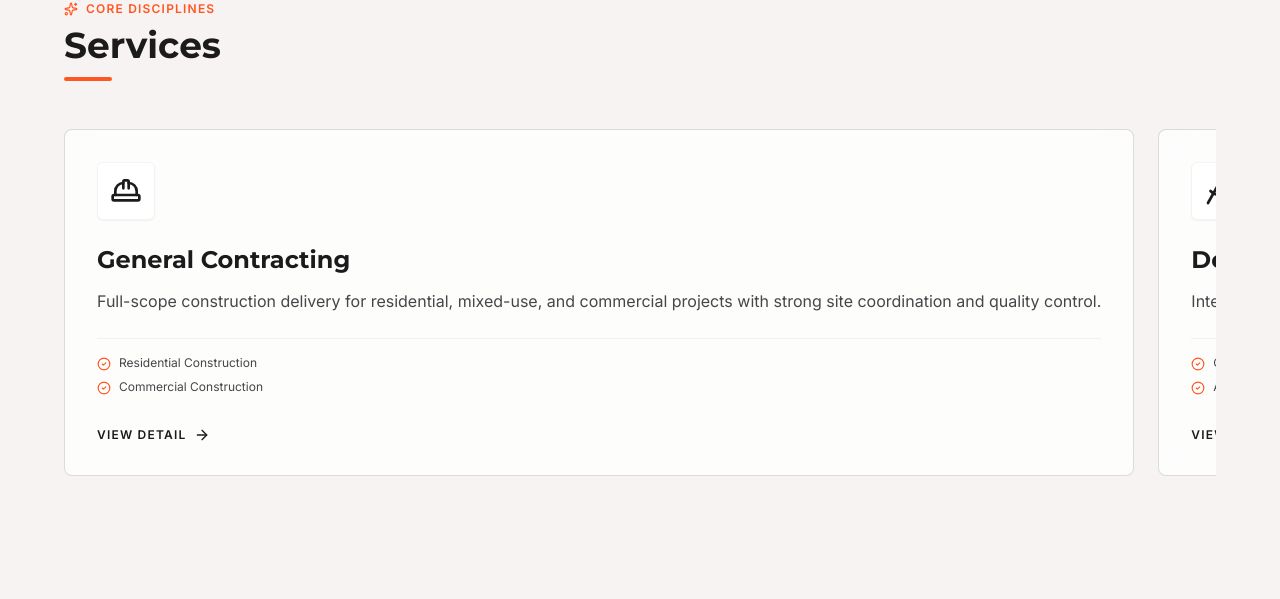
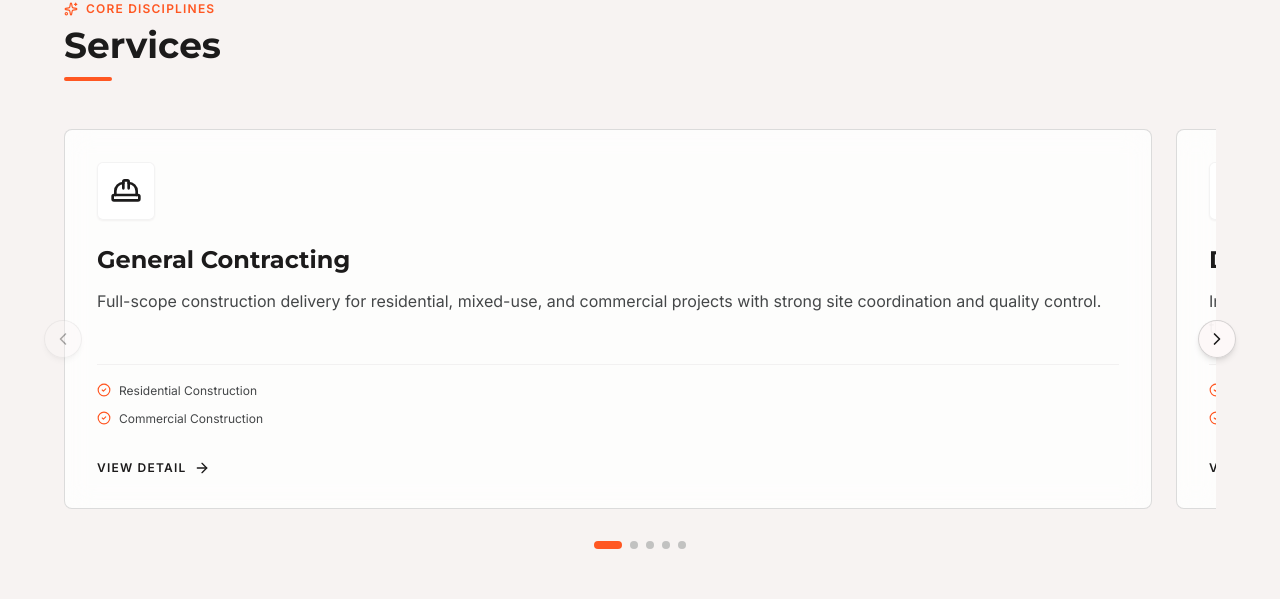
Before and after one commit to danishsaeed05/construktiq, a React (Vite) app: page / in a window 1280 px wide. Shown: the part 1894-2493 px from the top of the page. Built offline with nearby package versions, Linux system fonts and the light colour scheme.

Commit message:
Fix Services width section

```diff
--- a/src/components/CapabilitiesSection.tsx
+++ b/src/components/CapabilitiesSection.tsx
@@ -1,7 +1,7 @@
-import React, { useState } from 'react';
+import React, { useEffect, useRef, useState } from 'react';
 import { SERVICES } from '../data/mockData';
 import { ServiceCapability } from '../types';
-import { Building2, Home, HardHat, DraftingCompass, Map, Warehouse, ArrowRight, CheckCircle2, Sparkles, X } from 'lucide-react';
+import { Building2, Home, HardHat, DraftingCompass, Map, Warehouse, ArrowRight, CheckCircle2, ChevronLeft, ChevronRight, Sparkles, X } from 'lucide-react';
 
 interface CapabilitiesSectionProps {
   onSelectService?: (service: ServiceCapability) => void;
@@ -13,6 +13,39 @@ export const CapabilitiesSection: React.FC<CapabilitiesSectionProps> = ({
   onRequestQuoteForCategory
 }) => {
   const [selectedModalService, setSelectedModalService] = useState<ServiceCapability | null>(null);
+  const [activeServiceIndex, setActiveServiceIndex] = useState(0);
+  const servicesScrollerRef = useRef<HTMLDivElement>(null);
+
+  useEffect(() => {
+    const scroller = servicesScrollerRef.current;
+    if (!scroller) return;
+
+    const handleScroll = () => {
+      const firstCard = scroller.firstElementChild as HTMLElement | null;
+      if (!firstCard) return;
+
+      const cardStep = firstCard.offsetWidth + 24;
+      const nextIndex = Math.round(scroller.scrollLeft / cardStep);
+      setActiveServiceIndex(Math.min(Math.max(nextIndex, 0), SERVICES.length - 1));
+    };
+
+    scroller.addEventListener('scroll', handleScroll, { passive: true });
+    return () => scroller.removeEventListener('scroll', handleScroll);
+  }, []);
+
+  const scrollToService = (index: number) => {
+    const scroller = servicesScrollerRef.current;
+    const card = scroller?.children[index] as HTMLElement | undefined;
+    if (!scroller || !card) return;
+
+    scroller.scrollTo({ left: card.offsetLeft - 20, behavior: 'smooth' });
+    setActiveServiceIndex(index);
+  };
+
+  const moveService = (direction: -1 | 1) => {
+    const nextIndex = Math.min(Math.max(activeServiceIndex + direction, 0), SERVICES.length - 1);
+    scrollToService(nextIndex);
+  };
 
   const getServiceIcon = (iconName: string) => {
     switch (iconName) {
@@ -50,38 +83,49 @@ export const CapabilitiesSection: React.FC<CapabilitiesSectionProps> = ({
           <div className="w-12 h-1 bg-[#ff5722] rounded-full" />
         </div>
 
-        {/* Horizontal Scrollable Service Cards Strip */}
-        <div className="flex overflow-x-auto gap-6 pb-8 no-scrollbar snap-x scroll-smooth -mx-5 px-5 sm:mx-0 sm:px-0">
+        {/* Carousel Controls and Scrollable Service Cards */}
+        <div className="relative">
+          <button
+            type="button"
+            onClick={() => moveService(-1)}
+            disabled={activeServiceIndex === 0}
+            aria-label="Previous service"
+            className="absolute left-0 sm:-left-5 top-1/2 z-10 -translate-y-1/2 rounded-full border border-[#747878]/30 bg-[#fdf8f8]/95 p-2 text-[#1c1b1b] shadow-md transition-colors hover:border-[#ff5722] hover:text-[#ff5722] disabled:cursor-not-allowed disabled:opacity-35"
+          >
+            <ChevronLeft className="h-5 w-5" />
+          </button>
+
+          <div ref={servicesScrollerRef} className="flex overflow-x-auto gap-6 pb-8 no-scrollbar snap-x scroll-smooth px-7 sm:px-8">
             {SERVICES.map((service, index) => (
               <div
                 key={service.id}
-              className="glass-panel border border-[#747878]/25 hover:border-[#ff5722]/60 rounded-lg p-8 min-w-[290px] sm:min-w-[340px] md:min-w-[380px] snap-start shrink-0 flex flex-col group transition-all duration-300 hover:shadow-xl hover:-translate-y-1 relative"
+                className="glass-panel w-full max-w-full overflow-hidden border border-[#747878]/25 hover:border-[#ff5722]/60 rounded-lg p-5 sm:p-6 lg:p-8 min-w-[calc(100%-40px)] sm:min-w-[calc(50%-12px)] lg:min-w-[calc(33.333%-16px)] snap-start shrink-0 flex flex-col group transition-all duration-300 hover:shadow-xl hover:-translate-y-1 relative"
                 style={{ transitionDelay: `${index * 80}ms` }}
               >
               {/* Top Accent Line */}
               <div className="absolute top-0 left-8 right-8 h-[2px] bg-transparent group-hover:bg-[#ff5722] transition-colors duration-300" />
 
               {/* Icon */}
-              <div className="mb-6 p-3 rounded-md bg-white/80 w-fit border border-[#1c1b1b]/5 shadow-xs group-hover:scale-110 transition-transform">
+              <div className="mb-4 sm:mb-6 p-2.5 sm:p-3 rounded-md bg-white/80 w-fit border border-[#1c1b1b]/5 shadow-xs group-hover:scale-110 transition-transform">
                 {getServiceIcon(service.icon)}
               </div>
 
               {/* Title */}
-              <h3 className="font-['Montserrat',sans-serif] text-xl sm:text-2xl font-bold text-[#1c1b1b] mb-3 group-hover:text-[#ff5722] transition-colors">
+              <h3 className="font-['Montserrat',sans-serif] text-lg sm:text-xl lg:text-2xl font-bold text-[#1c1b1b] mb-3 min-w-0 max-w-full whitespace-normal break-words [overflow-wrap:anywhere] group-hover:text-[#ff5722] transition-colors">
                 {service.title}
               </h3>
 
               {/* Summary */}
-              <p className="font-['Inter',sans-serif] text-sm sm:text-base text-[#444748] mb-6 flex-grow leading-relaxed">
+              <p className="font-['Inter',sans-serif] text-xs sm:text-sm lg:text-base text-[#444748] mb-5 sm:mb-6 min-w-0 max-w-full flex-grow whitespace-normal leading-relaxed break-words [overflow-wrap:anywhere]">
                 {service.summary}
               </p>
 
               {/* Key Scope Preview Bullets */}
-              <ul className="mb-6 space-y-2 border-t border-[#1c1b1b]/5 pt-4">
+              <ul className="mb-5 sm:mb-6 min-w-0 max-w-full space-y-2 border-t border-[#1c1b1b]/5 pt-4">
                 {service.detailedScope.slice(0, 2).map((scope, idx) => (
-                  <li key={idx} className="flex items-start gap-2 text-xs text-[#444748]">
+                  <li key={idx} className="flex min-w-0 items-start gap-2 text-[11px] sm:text-xs text-[#444748] leading-relaxed">
                     <CheckCircle2 className="w-3.5 h-3.5 text-[#ff5722] shrink-0 mt-0.5" />
-                    <span>{scope}</span>
+                    <span className="min-w-0 whitespace-normal break-words [overflow-wrap:anywhere]">{scope}</span>
                   </li>
                 ))}
               </ul>
@@ -90,13 +134,41 @@ export const CapabilitiesSection: React.FC<CapabilitiesSectionProps> = ({
               <button
                 type="button"
                 onClick={() => setSelectedModalService(service)}
-                className="font-['Inter',sans-serif] text-xs font-semibold uppercase tracking-widest text-[#1c1b1b] group-hover:text-[#ff5722] flex items-center gap-2 mt-auto pt-2 transition-colors cursor-pointer text-left"
+                className="font-['Inter',sans-serif] text-xs font-semibold uppercase tracking-widest text-[#1c1b1b] group-hover:text-[#ff5722] flex min-w-0 items-center gap-2 mt-auto pt-2 whitespace-normal break-words transition-colors cursor-pointer text-left"
               >
                 <span>VIEW DETAIL</span>
                 <ArrowRight className="w-4 h-4 transform group-hover:translate-x-1.5 transition-transform" />
               </button>
               </div>
             ))}
+          </div>
+
+          <button
+            type="button"
+            onClick={() => moveService(1)}
+            disabled={activeServiceIndex === SERVICES.length - 1}
+            aria-label="Next service"
+            className="absolute right-0 sm:-right-5 top-1/2 z-10 -translate-y-1/2 rounded-full border border-[#747878]/30 bg-[#fdf8f8]/95 p-2 text-[#1c1b1b] shadow-md transition-colors hover:border-[#ff5722] hover:text-[#ff5722] disabled:cursor-not-allowed disabled:opacity-35"
+          >
+            <ChevronRight className="h-5 w-5" />
+          </button>
+
+          <div className="flex items-center justify-center gap-2" aria-label="Service carousel pages">
+            {SERVICES.map((service, index) => (
+              <button
+                key={service.id}
+                type="button"
+                onClick={() => scrollToService(index)}
+                aria-label={`View ${service.title}`}
+                aria-current={activeServiceIndex === index ? 'true' : undefined}
+                className={`h-2 rounded-full transition-all duration-300 ${
+                  activeServiceIndex === index
+                    ? 'w-7 bg-[#ff5722]'
+                    : 'w-2 bg-[#747878]/40 hover:bg-[#ff5722]/60'
+                }`}
+              />
+            ))}
+          </div>
         </div>
       </div>
 
```
Lines whose indentation alone changed are shown as unchanged.
